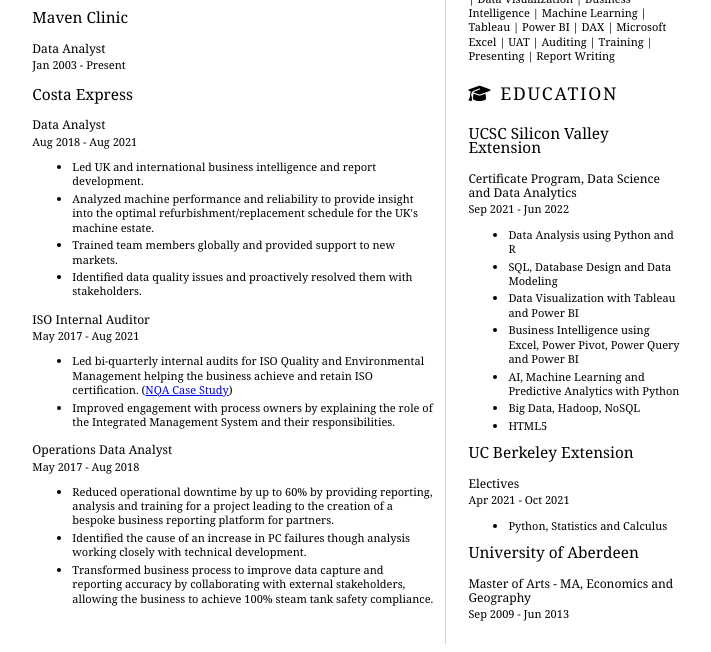
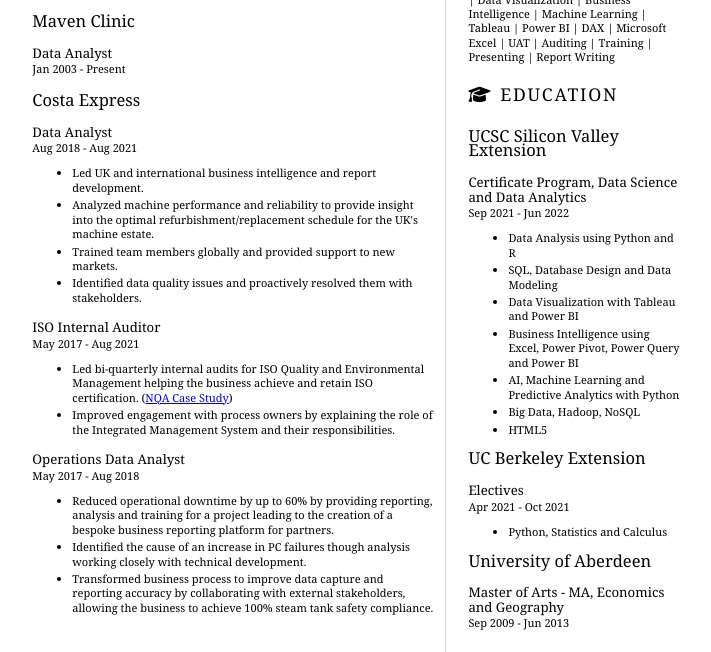
Before and after one commit to rrailton/resume, a plain HTML site: page index.html in a window 1280 px wide. Shown: the part 341-993 px from the top of the page, without its empty margins (289-1000 px from the left). Drawn offline with Linux system fonts and the light colour scheme.

Commit message:
increased font size of headers

```diff
--- a/style.css
+++ b/style.css
@@ -19,11 +19,11 @@
 }
 
 h3 {
-    font-size: 1.4em;
+    font-size: 1.5em;
 }
 
 h4 {
-    font-size: 1.1em;
+    font-size: 1.2em;
 }
 main {
     display: grid;
```
